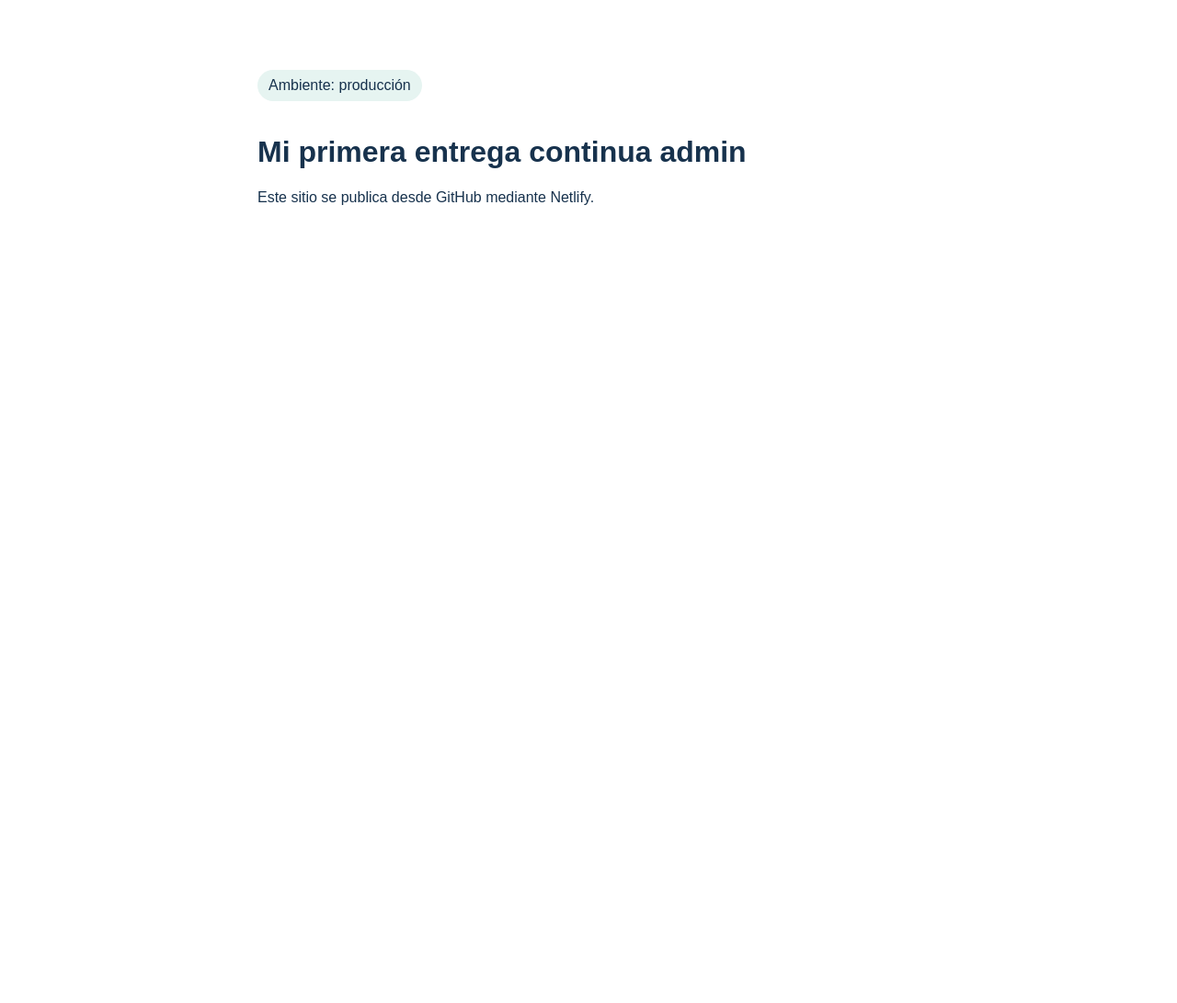
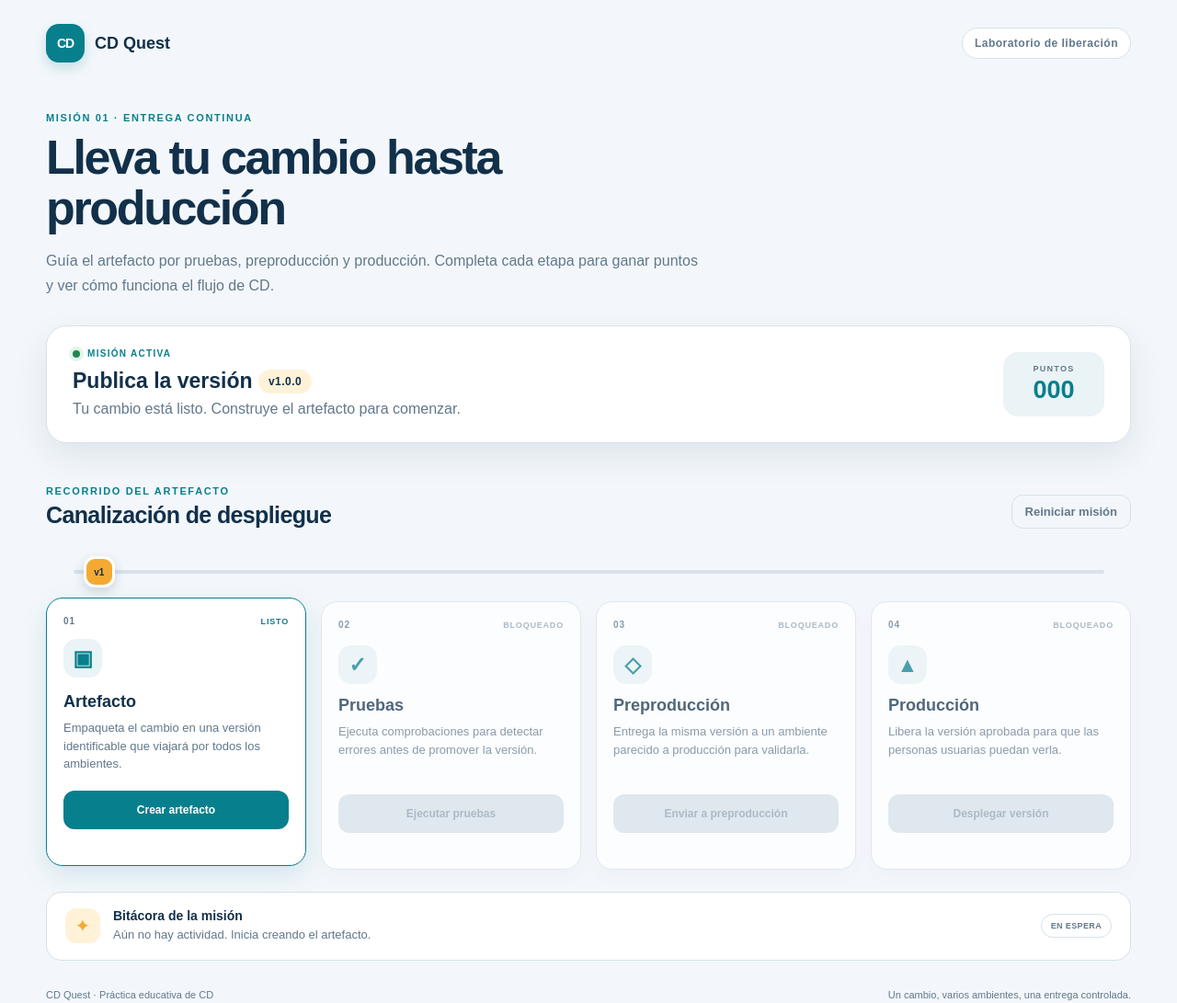
Before and after one commit to Alex-JSN/practica-cd, a plain HTML site: page index.html in a window 1280 px wide. Shown: the whole page at 92% size. Before the commit the page ends 800 px from the top, so only its background shows below. Drawn offline with Linux system fonts and the light colour scheme.

Commit message:
Modificamos html

```diff
--- a/index.html
+++ b/index.html
@@ -3,31 +3,102 @@
 <head>
   <meta charset="utf-8">
   <meta name="viewport" content="width=device-width, initial-scale=1">
-  <title>Práctica de CD</title>
+  <meta name="description" content="Mini juego para aprender el flujo de liberación y despliegue continuo.">
+  <title>CD Quest | Misión de despliegue</title>
+  <link rel="stylesheet" href="styles.css">
+  <script src="script.js" defer></script>
+</head>
+<body>
+  <main class="page-shell">
+    <header class="topbar">
+      <a class="brand" href="#inicio" aria-label="CD Quest, inicio">
+        <span class="brand-mark" aria-hidden="true">CD</span>
+        <span>CD Quest</span>
+      </a>
+      <span class="course-tag">Laboratorio de liberación</span>
+    </header>
 
-  <style>
-    body {
-      font-family: Arial, sans-serif;
-      max-width: 720px;
-      margin: 60px auto;
-      padding: 0 20px;
-      color: #17324d;
-    }
+    <section class="intro" id="inicio" aria-labelledby="page-title">
+      <p class="eyebrow">MISIÓN 01 · ENTREGA CONTINUA</p>
+      <h1 id="page-title">Lleva tu cambio hasta producción</h1>
+      <p class="intro-copy">Guía el artefacto por pruebas, preproducción y producción. Completa cada etapa para ganar puntos y ver cómo funciona el flujo de CD.</p>
+    </section>
 
-    .badge {
-      display: inline-block;
-      background: #e6f4f1;
-      padding: 8px 12px;
-      border-radius: 20px;
-    }
-  </style>
-</head>
+    <section class="mission-panel" aria-label="Panel de la misión">
+      <div class="mission-copy">
+        <div class="mission-label"><span class="live-dot" aria-hidden="true"></span> MISIÓN ACTIVA</div>
+        <h2>Publica la versión <span class="version-chip">v1.0.0</span></h2>
+        <p id="mission-message" aria-live="polite">Tu cambio está listo. Construye el artefacto para comenzar.</p>
+      </div>
+      <div class="score-card" aria-label="Puntos obtenidos">
+        <span class="score-caption">PUNTOS</span>
+        <strong id="score">000</strong>
+      </div>
+    </section>
 
-<body>
-  <p class="badge">Ambiente: producción</p>
+    <section class="pipeline-section" aria-labelledby="pipeline-title">
+      <div class="section-heading">
+        <div>
+          <p class="eyebrow">RECORRIDO DEL ARTEFACTO</p>
+          <h2 id="pipeline-title">Canalización de despliegue</h2>
+        </div>
+        <button class="reset-button" id="reset-button" type="button">Reiniciar misión</button>
+      </div>
 
-  <h1>Mi primera entrega continua admin</h1>
+      <div class="pipeline-rail" aria-hidden="true">
+        <div class="rail-line"></div>
+        <div class="rail-fill" id="rail-fill"></div>
+        <div class="artifact-runner" id="artifact-runner"><span>v1</span></div>
+      </div>
 
-  <p>Este sitio se publica desde GitHub mediante Netlify.</p>
+      <div class="stage-grid" id="stage-grid">
+        <article class="stage-card" data-stage="0" data-state="active">
+          <div class="stage-topline"><span class="stage-number">01</span><span class="stage-state">LISTO</span></div>
+          <div class="stage-icon icon-build" aria-hidden="true">▣</div>
+          <h3>Artefacto</h3>
+          <p>Empaqueta el cambio en una versión identificable que viajará por todos los ambientes.</p>
+          <button class="action-button" type="button" data-action="build">Crear artefacto</button>
+        </article>
+
+        <article class="stage-card" data-stage="1" data-state="locked">
+          <div class="stage-topline"><span class="stage-number">02</span><span class="stage-state">BLOQUEADO</span></div>
+          <div class="stage-icon icon-test" aria-hidden="true">✓</div>
+          <h3>Pruebas</h3>
+          <p>Ejecuta comprobaciones para detectar errores antes de promover la versión.</p>
+          <button class="action-button" type="button" data-action="test" disabled>Ejecutar pruebas</button>
+        </article>
+
+        <article class="stage-card" data-stage="2" data-state="locked">
+          <div class="stage-topline"><span class="stage-number">03</span><span class="stage-state">BLOQUEADO</span></div>
+          <div class="stage-icon icon-stage" aria-hidden="true">◇</div>
+          <h3>Preproducción</h3>
+          <p>Entrega la misma versión a un ambiente parecido a producción para validarla.</p>
+          <button class="action-button" type="button" data-action="staging" disabled>Enviar a preproducción</button>
+        </article>
+
+        <article class="stage-card" data-stage="3" data-state="locked">
+          <div class="stage-topline"><span class="stage-number">04</span><span class="stage-state">BLOQUEADO</span></div>
+          <div class="stage-icon icon-prod" aria-hidden="true">▲</div>
+          <h3>Producción</h3>
+          <p>Libera la versión aprobada para que las personas usuarias puedan verla.</p>
+          <button class="action-button" type="button" data-action="deploy" disabled>Desplegar versión</button>
+        </article>
+      </div>
+    </section>
+
+    <section class="feedback-panel" aria-labelledby="feedback-title">
+      <div class="feedback-icon" aria-hidden="true">✦</div>
+      <div class="feedback-content">
+        <h2 id="feedback-title">Bitácora de la misión</h2>
+        <p id="activity-log" aria-live="polite">Aún no hay actividad. Inicia creando el artefacto.</p>
+      </div>
+      <span class="feedback-status" id="overall-status">EN ESPERA</span>
+    </section>
+
+    <footer class="page-footer">
+      <span>CD Quest · Práctica educativa de CD</span>
+      <span>Un cambio, varios ambientes, una entrega controlada.</span>
+    </footer>
+  </main>
 </body>
 </html>
```
